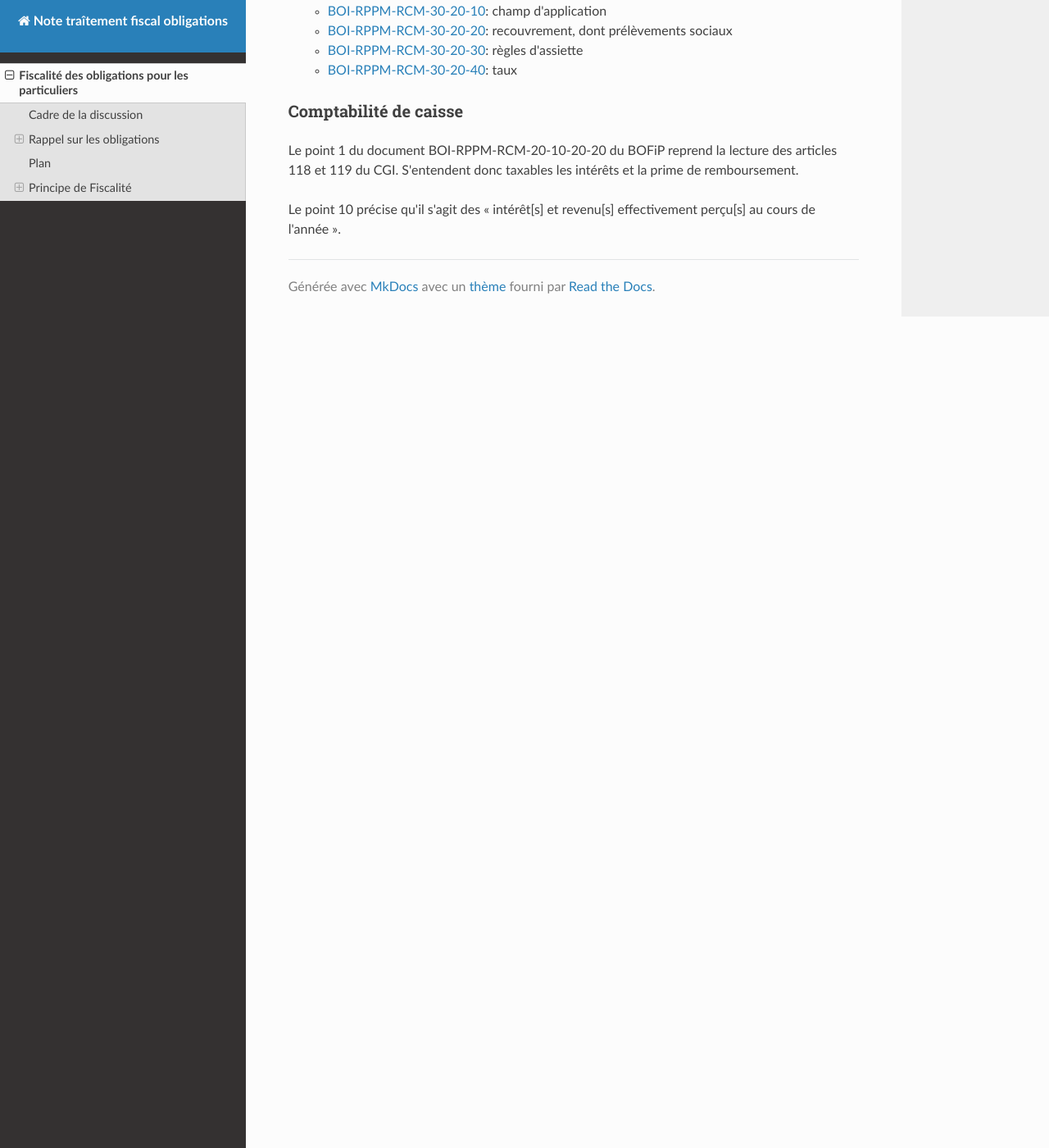
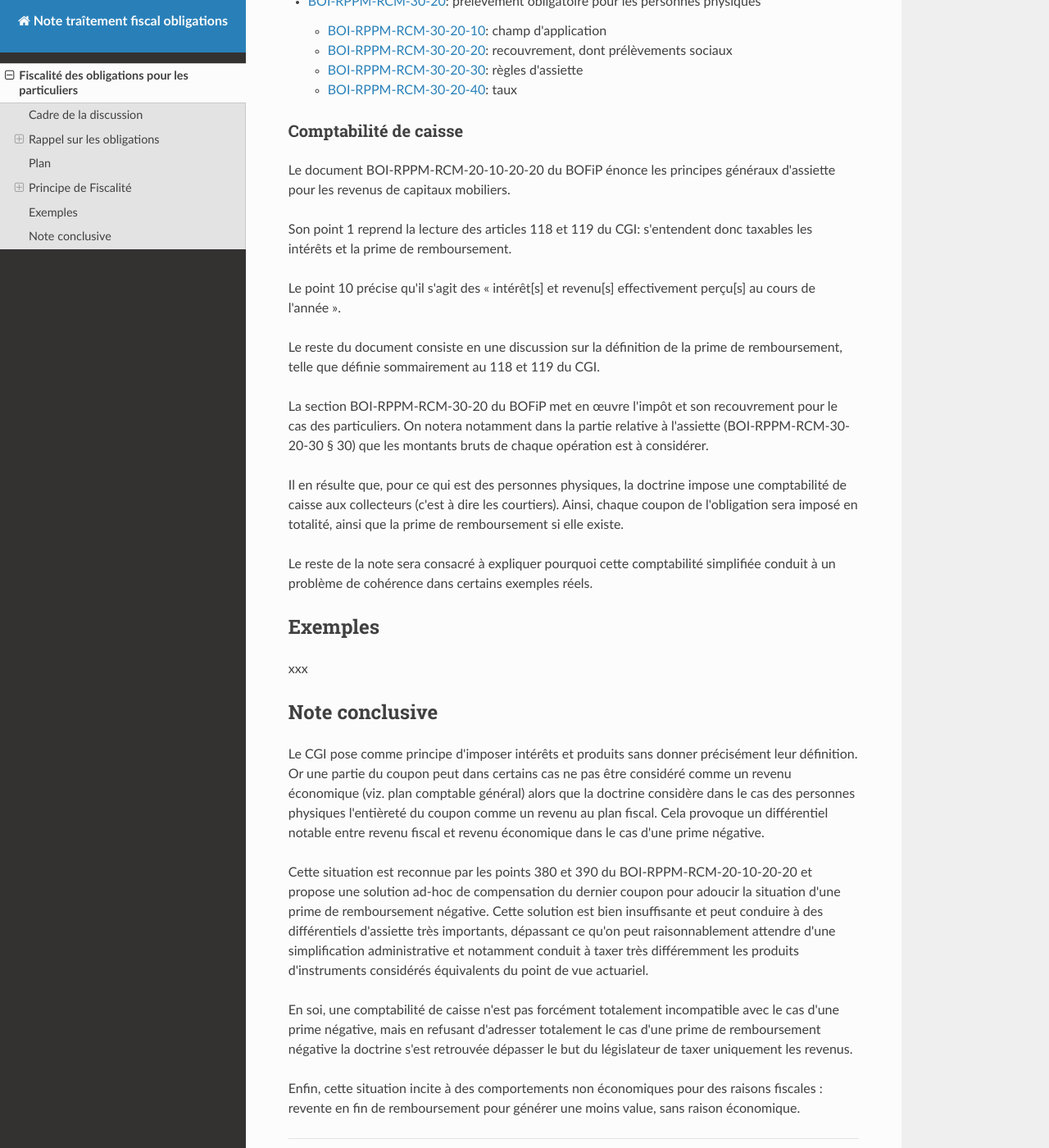
Before and after one commit to ConscritNeuneu/note-traitement-fiscal-obligations, an MkDocs documentation site: the page built from docs/note_fiscalisation_obligations.md, in a window 1280 px wide and 1400 px high, scrolled down 2512 px. Shown: the whole window at 82% size. Built offline with MkDocs 1.6.1, drawn with Linux system fonts in a browser that asks for light colours; nearby versions of some CDN libraries; some of the changed text lies outside the part shown.

Commit message:
Add conlcusion

```diff
--- a/docs/note_fiscalisation_obligations.md
+++ b/docs/note_fiscalisation_obligations.md
@@ -106,8 +106,9 @@ produits de placement à revenu fixe ».
 Le Code Général des Impôts contient les dispositions suivantes pour le revenu des obligations:
 
 - les articles [118 et 119](https://www.legifrance.gouv.fr/codes/section_lc/LEGITEXT000006069577/LEGISCTA000006197365) pour le principe général
-- l'article [125 A](https://www.legifrance.gouv.fr/codes/article_lc/LEGIARTI000037526745) pour le prélèvement et le taux
-- les articles [238 septies A à E](https://www.legifrance.gouv.fr/codes/section_lc/LEGITEXT000006069577/LEGISCTA000006179610) pour le cas des primes de remboursement
+- l'article [125 A](https://www.legifrance.gouv.fr/codes/article_lc/LEGIARTI000037526745) pour le prélèvement du revenu et le taux
+- les articles [238 septies A à E](https://www.legifrance.gouv.fr/codes/section_lc/LEGITEXT000006069577/LEGISCTA000006179610) pour le cas des primes de remboursement,
+  dont l'essentiel ne concerne pas / plus les personnes physiques.
 
 Les documents du BOFiP relatif aux obligations sont les suivants:
 
@@ -120,9 +121,59 @@ Les documents du BOFiP relatif aux obligations sont les suivants:
 
 ### Comptabilité de caisse
 
-Le point 1 du document BOI-RPPM-RCM-20-10-20-20 du BOFiP reprend
-la lecture des articles 118 et 119 du CGI. S'entendent donc taxables les
-intérêts et la prime de remboursement.
+Le document BOI-RPPM-RCM-20-10-20-20 du BOFiP énonce les principes généraux
+d'assiette pour les revenus de capitaux mobiliers.
+
+Son point 1 reprend la lecture des articles 118 et 119 du CGI: s'entendent
+donc taxables les intérêts et la prime de remboursement.
 
 Le point 10 précise qu'il s'agit des « intérêt[s] et revenu[s] effectivement
 perçu[s] au cours de l'année ».
+
+Le reste du document consiste en une discussion sur
+la définition de la prime de remboursement, telle que définie sommairement
+au 118 et 119 du CGI.
+
+La section BOI-RPPM-RCM-30-20 du BOFiP met en œuvre l'impôt et son
+recouvrement pour le cas des particuliers. On notera notamment dans la
+partie relative à l'assiette (BOI-RPPM-RCM-30-20-30 § 30) que les montants
+bruts de chaque opération est à considérer.
+
+Il en résulte que, pour ce qui est des personnes physiques, la doctrine
+impose une comptabilité de caisse aux collecteurs (c'est à dire les
+courtiers). Ainsi, chaque coupon de l'obligation sera imposé en totalité,
+ainsi que la prime de remboursement si elle existe.
+
+Le reste de la note sera consacré à expliquer pourquoi cette comptabilité
+simplifiée conduit à un problème de cohérence dans certains exemples réels.
+
+## Exemples
+
+xxx
+
+## Note conclusive
+
+Le CGI pose comme principe d'imposer intérêts et produits sans donner précisément
+leur définition. Or une partie du coupon peut dans certains cas ne pas être
+considéré comme un revenu économique (viz. plan comptable général) alors que
+la doctrine considère dans le cas des personnes physiques l'entièreté du
+coupon comme un revenu au plan fiscal. Cela provoque un différentiel notable
+entre revenu fiscal et revenu économique dans le cas d'une prime négative.
+
+Cette situation est reconnue par les points 380 et 390 du BOI-RPPM-RCM-20-10-20-20
+et propose une solution ad-hoc de compensation du dernier coupon pour
+adoucir la situation d'une prime de remboursement négative. Cette solution
+est bien insuffisante et peut conduire à des différentiels d'assiette très
+importants, dépassant ce qu'on peut raisonnablement attendre d'une
+simplification administrative et notamment conduit à taxer très différemment
+les produits d'instruments considérés équivalents du point de vue actuariel.
+
+En soi, une comptabilité de caisse n'est pas forcément totalement
+incompatible avec le cas d'une prime négative, mais en refusant d'adresser
+totalement le cas d'une prime de remboursement négative la doctrine
+s'est retrouvée dépasser le but du législateur de taxer uniquement les
+revenus.
+
+Enfin, cette situation incite à des comportements non économiques pour des
+raisons fiscales : revente en fin de remboursement pour générer une moins
+value, sans raison économique.
```
